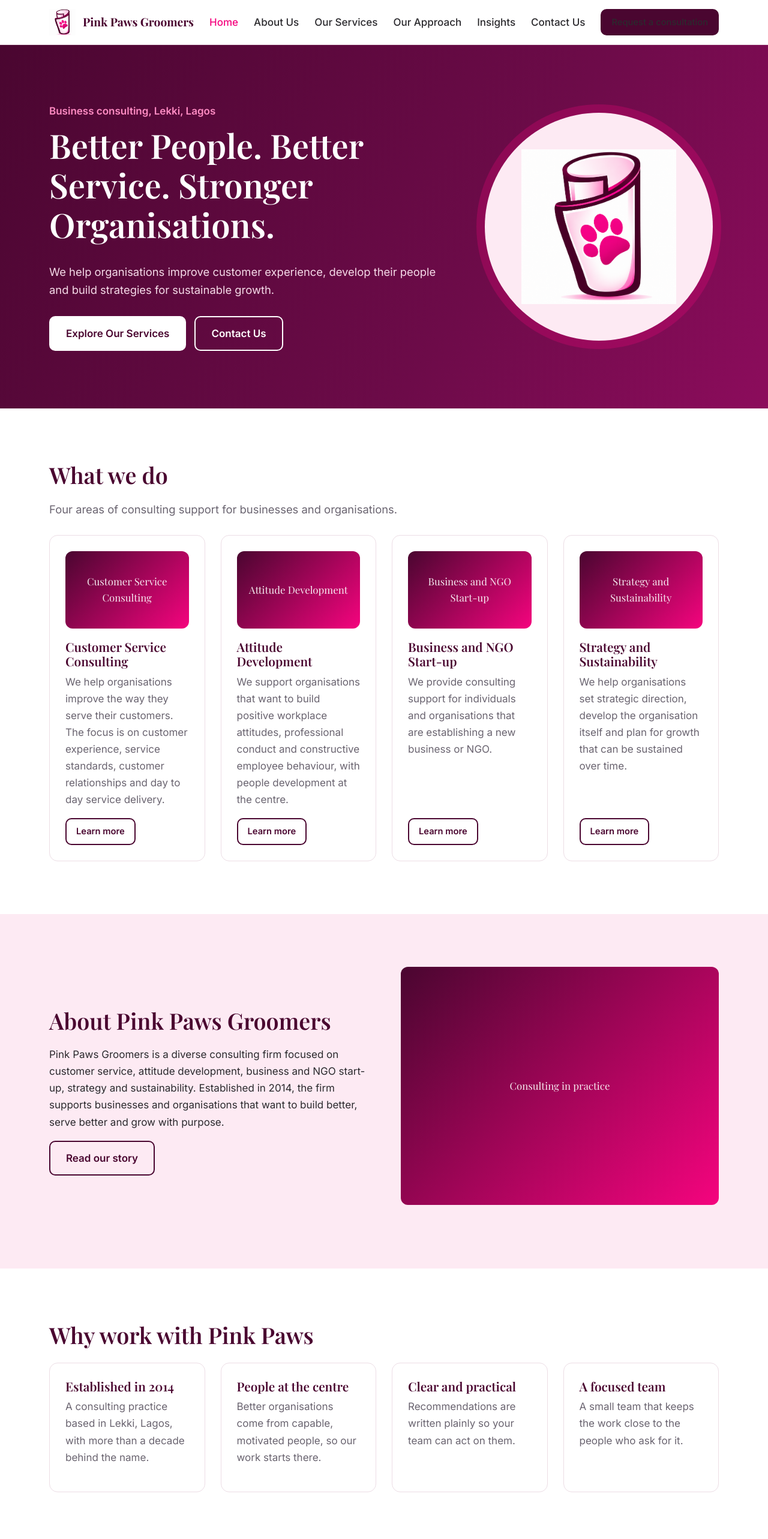
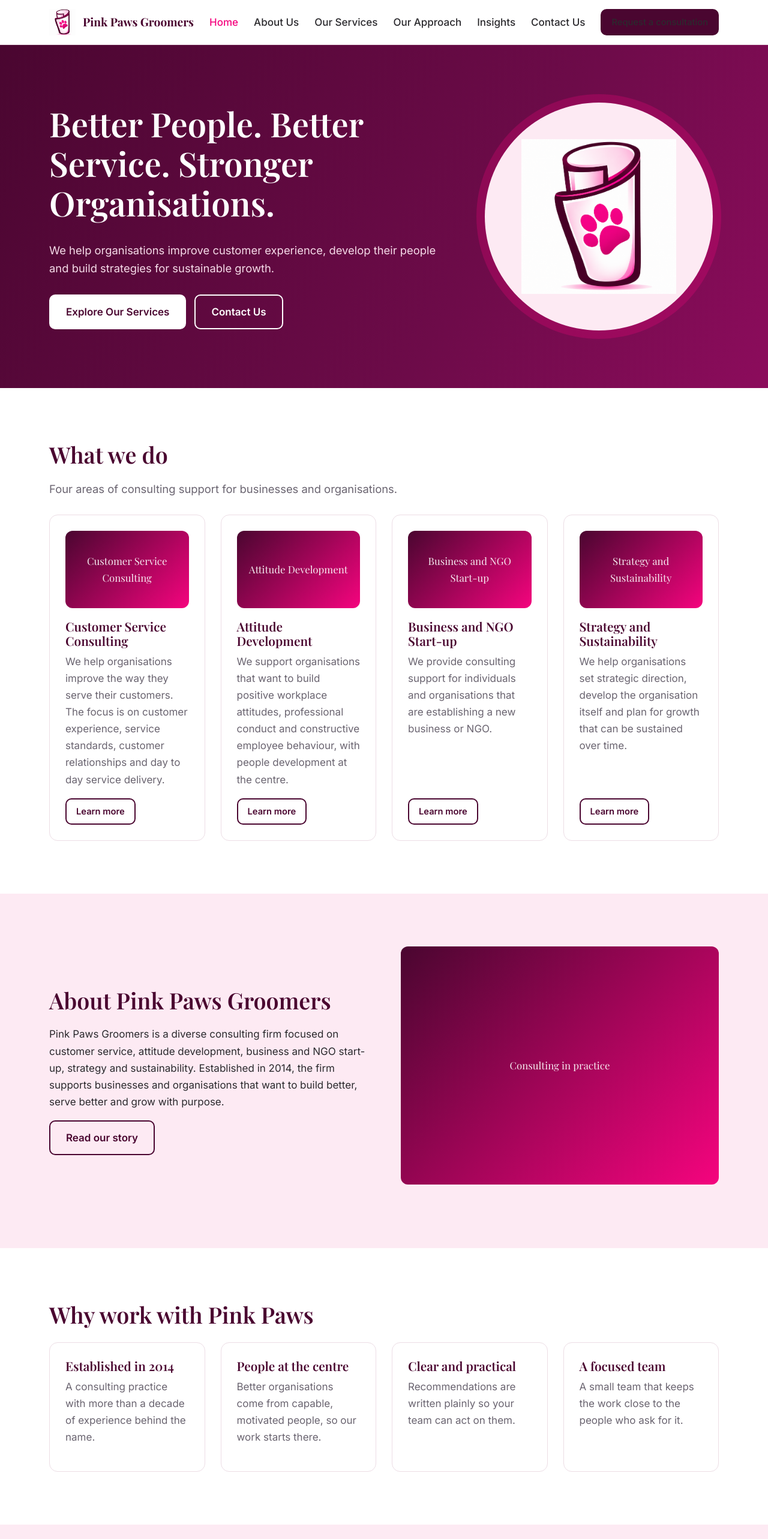
Before and after one commit to sheddzy/pinkpaws, a Next.js app: page / in a window 1280 px wide. Shown: the top 2566 px of the page at 60% size. Built offline with nearby package versions, Linux system fonts and the light colour scheme; no server answers; a web font is replaced by a local one.

Commit message:
Remove location label from homepage

```diff
--- a/app/(site)/page.js
+++ b/app/(site)/page.js
@@ -6,8 +6,8 @@ import { admin } from '@/lib/supabase';
 import Visual from '@/components/Visual';
 
 export const metadata = {
-  title: { absolute: 'Pink Paws Groomers | Business Consulting, Customer Service and Strategy in Lagos' },
-  description: 'Lekki based business consulting firm helping organisations strengthen customer service, develop people, set up businesses and NGOs, and plan sustainable growth.',
+  title: { absolute: 'Pink Paws Groomers | Customer Service, People Development and Strategy' },
+  description: 'Pink Paws Groomers helps organisations strengthen customer service, develop people, establish businesses and NGOs, and plan sustainable growth.',
   alternates: { canonical: '/' },
 };
 
@@ -26,8 +26,7 @@ export default async function Home() {
       <section className="hero">
         <div className="wrap">
           <div>
-            <p className="kicker">Business consulting, Lekki, Lagos</p>
-            <h1>{c.hero_headline}</h1>
+              <h1>{c.hero_headline}</h1>
             <p className="lede">{c.hero_text}</p>
             <div className="row" style={{ marginTop: 28 }}>
               <Link href="/services" className="btn light">Explore Our Services</Link>
@@ -70,7 +69,7 @@ export default async function Home() {
         <div className="wrap">
           <h2>Why work with Pink Paws</h2>
           <div className="grid g4" style={{ marginTop: 24 }}>
-            {[['Established in 2014', 'A consulting practice based in Lekki, Lagos, with more than a decade behind the name.'],
+            {[['Established in 2014', 'A consulting practice with more than a decade of experience behind the name.'],
               ['People at the centre', 'Better organisations come from capable, motivated people, so our work starts there.'],
               ['Clear and practical', 'Recommendations are written plainly so your team can act on them.'],
               ['A focused team', 'A small team that keeps the work close to the people who ask for it.']].map(([t, d]) => (
```
